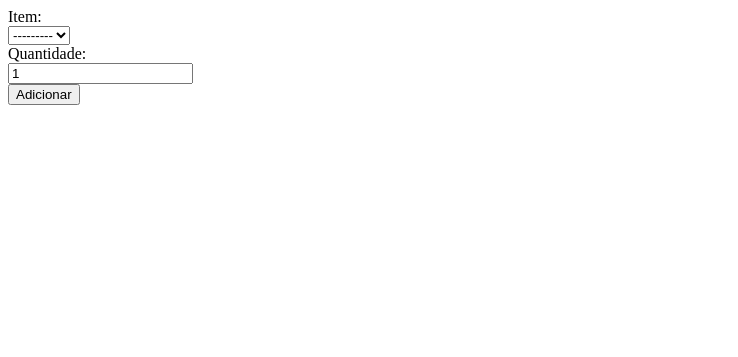
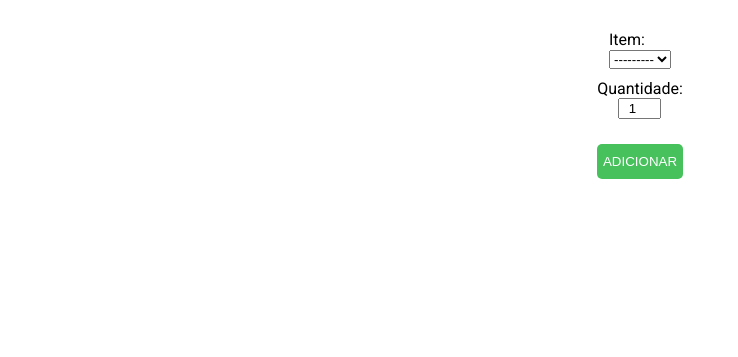
Before and after one commit to HeltonPenariol/orders-control-app, a Django app: page /esfiha/popup/ in a window 1280 px wide. Shown: the top 357 px of the page, without its empty margins (0-738 px from the left). Run offline with Django 3.2, Linux system fonts and the light colour scheme; data that the repository does not hold is empty.

Commit message:
Adjust the pop-up css

```diff
--- a/core/templates/popup/create.html
+++ b/core/templates/popup/create.html
@@ -27,4 +27,48 @@
             <button type="submit">Adicionar</button>
         </div>
     </form>
+
+    <style>
+        body{
+            font-family: 'Roboto', 'sans-serif';
+            height: 350px;
+        }
+
+        button{
+            background-color: #46c15c;
+            border: none;
+            border-radius: 5px;
+            color: white;
+            cursor: pointer;
+            height: 35px;
+            margin-top: 25px;
+            text-transform: uppercase;
+        }
+
+        button:hover{
+            background-color: #379648;
+        }
+
+        form{
+            align-items: center;
+            display: flex;
+            flex-direction: column;
+            height: 55%;
+            justify-content: center;
+        }
+
+        form > div:nth-child(3){
+            align-items: center;
+            display: flex;
+            flex-direction: column;
+            justify-content: center;
+            margin-top: 10px;
+        }
+
+        #id_quantidade{
+            -moz-appearance: textfield;
+            text-align: center;
+            width: 35px;
+        }
+    </style>
 {% endblock %}
--- a/popup/templates/popup/base.html
+++ b/popup/templates/popup/base.html
@@ -4,11 +4,12 @@
 
 <head>
     <link rel="stylesheet" href="{% static 'layer/theme/default/layer.css' %}">
+    <link href="https://fonts.googleapis.com/css?family=Roboto&display=swap" rel="stylesheet">
     <script src="{% static 'jquery/jquery-2.1.3.min.js' %}"></script>
     {% block css %} {% endblock %}
 </head>
 
-{% block js %}{% endblock %}
+    {% block js %} {% endblock %}
 
 <body>
     {% block main %} {% endblock %}
```
Also changed, not shown: core/templates/popup/update.html (+44 -1 lines), core/templates/index.html (line endings or trailing spaces).
